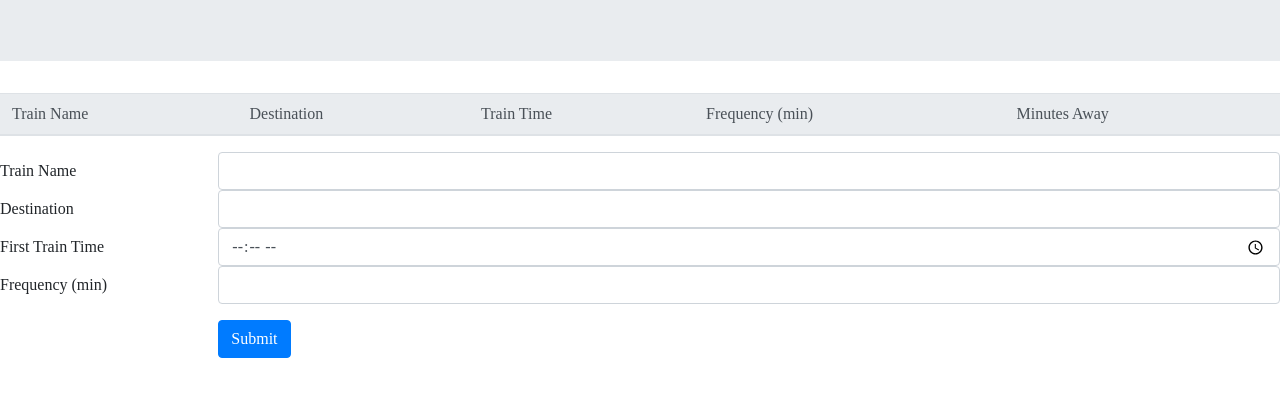
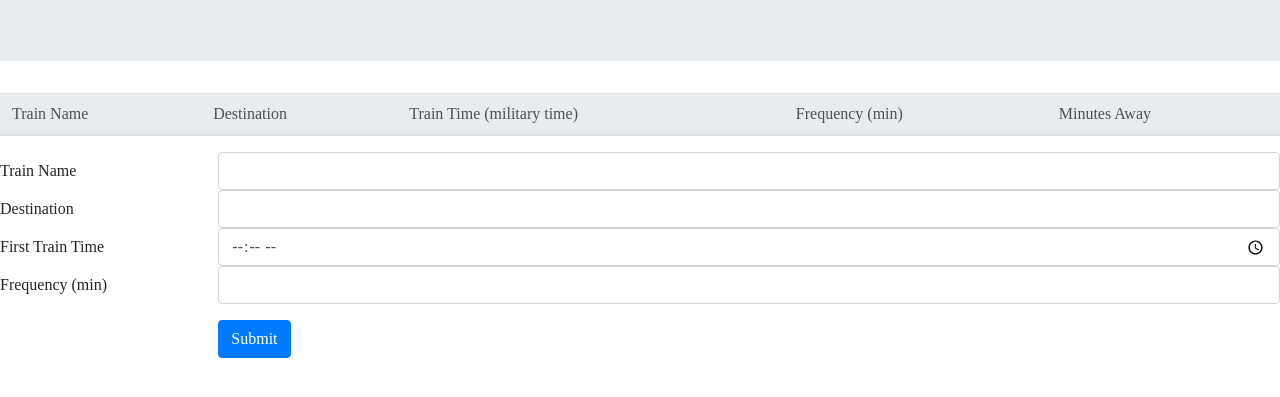
Before and after one commit to CodeineCoders/Train-Scheduler, a plain HTML site: page index.html in a window 1280 px wide. Shown: the part 189-586 px from the top of the page. Drawn offline with nearby package versions, Linux system fonts and the light colour scheme; no server answers.

Commit message:
updated table html

```diff
--- a/index.html
+++ b/index.html
@@ -9,7 +9,7 @@
     <link rel="stylesheet" type="text/css" href="assets/css/style.css">
     <script src="https://ajax.googleapis.com/ajax/libs/jquery/3.3.1/jquery.min.js"></script>"
     <script src="https://www.gstatic.com/firebasejs/5.1.0/firebase.js"></script>
-    <!-- <script src="https://cdnjs.cloudflare.com/ajax/libs/moment.js/2.22.2/locale/af.js"></script> -->
+    <script src="https://cdn.jsdelivr.net/npm/moment@2.22.2/moment.min.js"></script>
     <title>Train Time</title>
 </head>
 
@@ -28,7 +28,7 @@
             <tr class="trainInfo">
                 <th>Train Name</th>
                 <th>Destination</th>
-                <th>Train Time</th>
+                <th>Train Time (military time)</th>
                 <th>Frequency (min)</th>
                 <th>Minutes Away</th>
             </tr>
```
Also changed, not shown: assets/js/trainScheduler.js (+6 -5 lines).
